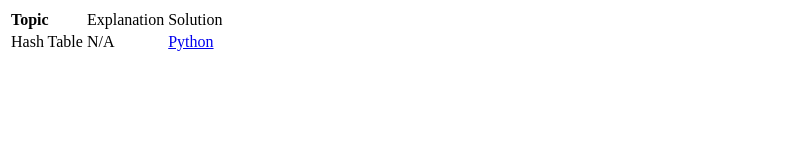
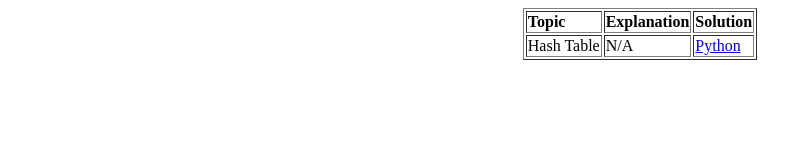
Before and after one commit to saikat-here/data-structure, a plain HTML site: page docs/index.html in a window 1280 px wide. Shown: the whole page, without its empty margins (0-809 px from the left). Drawn offline with Linux system fonts and the light colour scheme.

Commit message:
Update index.html

```diff
--- a/docs/index.html
+++ b/docs/index.html
@@ -1,16 +1,18 @@
 <html>
 
   <body>
-    <table>
+
+    <div align="center">
+    <table border="1">
       <tr>
         <td>
           <strong> Topic </strong>
         </td>
         <td>
-          Explanation
+          <strong>Explanation </strong>
         </td>
         <td>
-          Solution
+          <strong>Solution</strong>
         </td>
 
       </tr>
@@ -28,7 +30,7 @@
       </tr>
     </table>
 
-
+    </div>
   </body>
 
 
```
